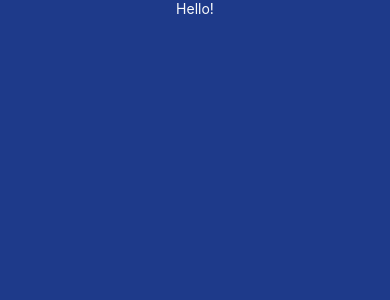
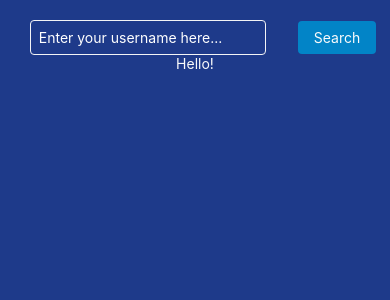
Before and after one commit to yessica60/dispositvos_moviles, a React Native app in the folder first-partial/: screen / in a window 390 px wide. Shown: the top 300 px of the page. Built offline with nearby package versions, Linux system fonts and the light colour scheme.

Commit message:
feat: implement search box

```diff
--- a/first-partial/App.tsx
+++ b/first-partial/App.tsx
@@ -1,10 +1,12 @@
 import React from "react";
 import { SafeAreaView, Text, View } from "react-native";
+import SearchBox from "./components/molecules/SearchBox";
 
 export default function App() {
 
   return (
     <SafeAreaView className="container bg-blue-900  flex-1 mx-auto ">
+      <SearchBox onSearch={() => {}} />
     <View>
       <Text className="text-gray-50 text-center">Hello!</Text>
     </View>
--- /dev/null
+++ b/first-partial/components/molecules/SearchBox.tsx
@@ -0,0 +1,28 @@
+import React, { useState } from "react";
+import { View } from "react-native";
+import TextInputAtom from "../atoms/TextInput";
+import Button from "../atoms/Button";
+
+type Props = {
+  onSearch: Function;
+};
+
+const SearchBox = ({ onSearch }: Props) => {
+  const [username, setUsername] = useState<string>("");
+
+  const handleSearch = () => {
+    onSearch(username);
+  };
+
+  return (
+    <View className="flex flex-row items-center space-x-4 mx-auto mt-5">
+      <TextInputAtom
+        placeholder="Enter your username here..."
+        onChangeText={(text: string) => setUsername(text)}
+      />
+      <Button text="Search" onPress={handleSearch} />
+    </View>
+  );
+};
+
+export default SearchBox;
```
